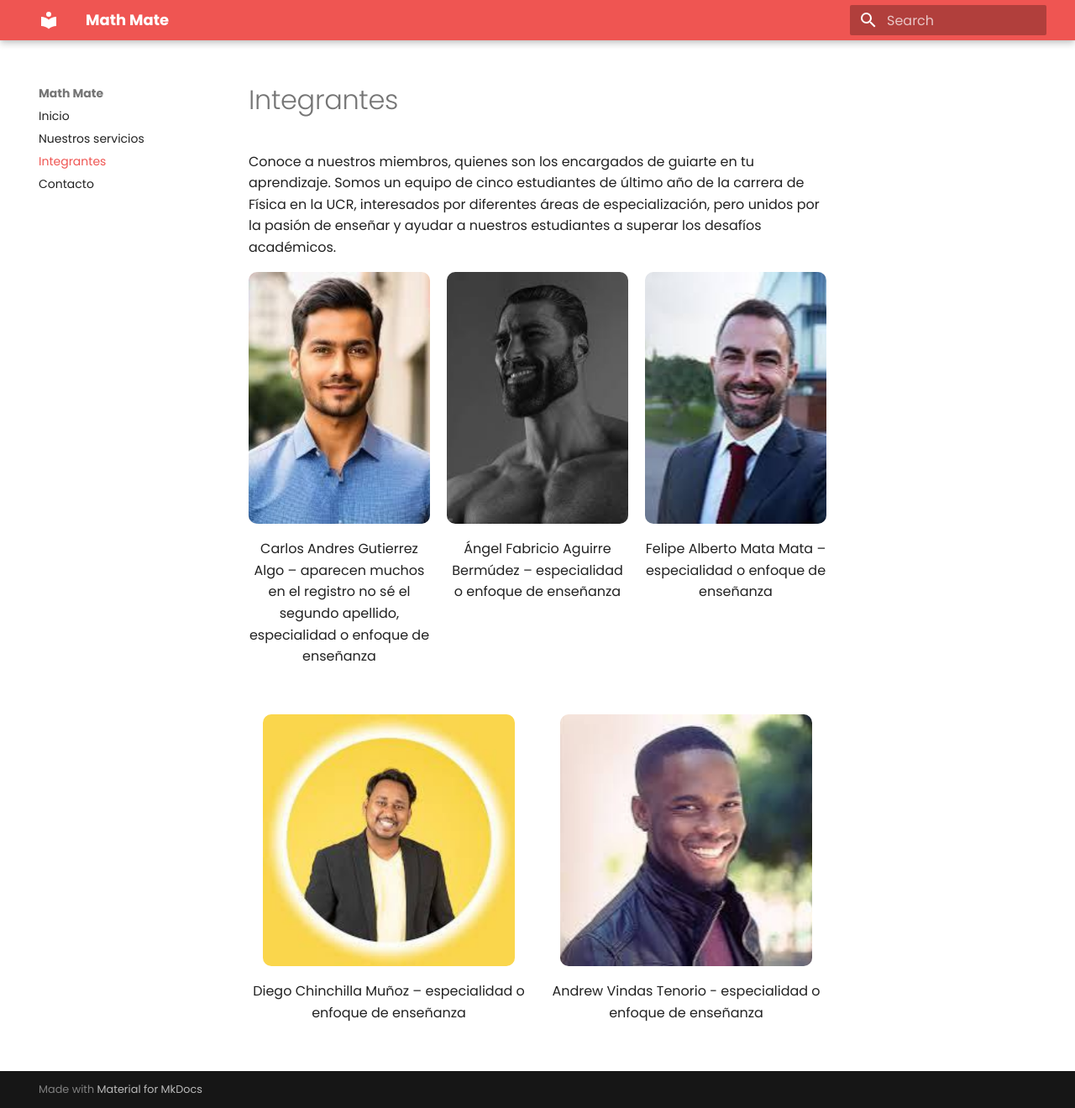
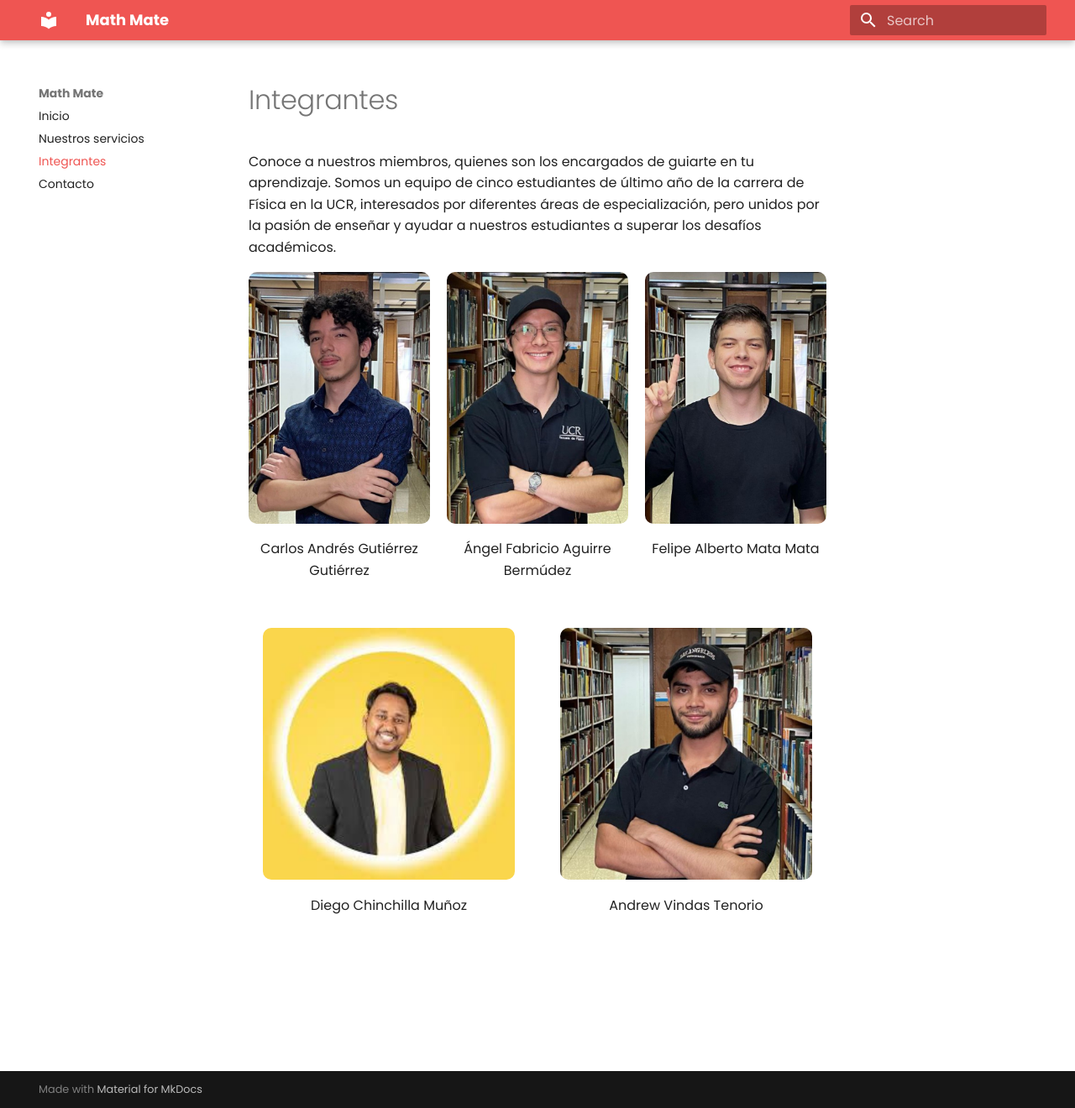
Before and after one commit to mathmat3/Tutorias, an MkDocs documentation site: the page built from docs/integrantes/integrantes.md, in a window 1280 px wide and 1320 px high. Shown: the whole window at 84% size. Built offline with MkDocs 1.6.1 and Material for MkDocs 9.7.7, drawn with Linux system fonts in a browser that asks for light colours.

Commit message:
Actualizacion de las imagenes de los integrantes

```diff
--- a/docs/integrantes/integrantes.md
+++ b/docs/integrantes/integrantes.md
@@ -5,16 +5,16 @@ Conoce a nuestros miembros, quienes son los encargados de guiarte en tu aprendiz
 <div style="display: grid; grid-template-columns: repeat(3, 1fr); gap: 20px; justify-items: center; text-align: center; max-width: 1000px; margin: auto;">
   <!-- Primera fila -->
   <div>
-    <img src="carlos.jpg" alt="Carlos" loading="lazy" style="width: 300px; height: 300px; object-fit: cover; border-radius: 10px;">
-    <p style="margin-top: 10px;">Carlos Andres Gutierrez Algo – aparecen muchos  en el registro no sé el segundo apellido, especialidad o enfoque de enseñanza</p>
+    <img src="int_carlos.jpg" alt="Carlos" loading="lazy" style="width: 300px; height: 300px; object-fit: cover; border-radius: 10px;">
+    <p style="margin-top: 10px;">Carlos Andrés Gutiérrez Gutiérrez</p>
   </div>
   <div>
-    <img src="fabricio.jpg" alt="Fabricio" loading="lazy" style="width: 300px; height: 300px; object-fit: cover; border-radius: 10px;">
-    <p style="margin-top: 10px;">Ángel Fabricio Aguirre Bermúdez – especialidad o enfoque de enseñanza</p>
+    <img src="int_fabricio.jpg" alt="Fabricio" loading="lazy" style="width: 300px; height: 300px; object-fit: cover; border-radius: 10px;">
+    <p style="margin-top: 10px;">Ángel Fabricio Aguirre Bermúdez</p>
   </div>
   <div>
-    <img src="mata.jpg" alt="Mata" loading="lazy" style="width: 300px; height: 300px; object-fit: cover; border-radius: 10px;">
-    <p style="margin-top: 10px;">Felipe Alberto Mata Mata – especialidad o enfoque de enseñanza</p>
+    <img src="int_mata.jpg" alt="Mata" loading="lazy" style="width: 300px; height: 300px; object-fit: cover; border-radius: 10px;">
+    <p style="margin-top: 10px;">Felipe Alberto Mata Mata</p>
   </div>
 </div>
 
@@ -22,10 +22,10 @@ Conoce a nuestros miembros, quienes son los encargados de guiarte en tu aprendiz
   <!-- Segunda fila -->
   <div>
     <img src="diego.jpg" alt="Diego" loading="lazy" style="width: 300px; height: 300px; object-fit: cover; border-radius: 10px;">
-    <p style="margin-top: 10px;">Diego Chinchilla Muñoz – especialidad o enfoque de enseñanza</p>
+    <p style="margin-top: 10px;">Diego Chinchilla Muñoz</p>
   </div>
   <div>
-    <img src="andrew.jpg" alt="Andrew" loading="lazy" style="width: 300px; height: 300px; object-fit: cover; border-radius: 10px;">
-    <p style="margin-top: 10px;">Andrew Vindas Tenorio - especialidad o enfoque de enseñanza</p>
+    <img src="int_andrew.jpg" alt="Andrew" loading="lazy" style="width: 300px; height: 300px; object-fit: cover; border-radius: 10px;">
+    <p style="margin-top: 10px;">Andrew Vindas Tenorio</p>
   </div>
 </div>
```
Also changed, not shown: docs/integrantes/andrew.jpg (deleted), docs/integrantes/carlos.jpg (deleted), docs/integrantes/fabricio.jpg (deleted), docs/integrantes/int_andrew.jpg (added), docs/integrantes/int_carlos.jpg (added), docs/integrantes/int_fabricio.jpg (added), docs/integrantes/int_mata.jpg (added), docs/integrantes/integrantes.svg (added), docs/integrantes/mata.jpg (deleted).
